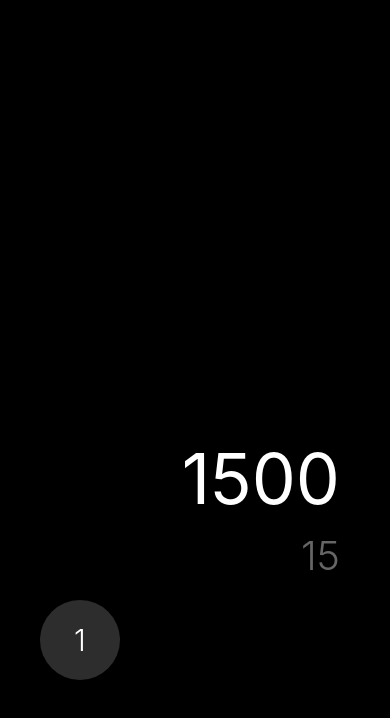
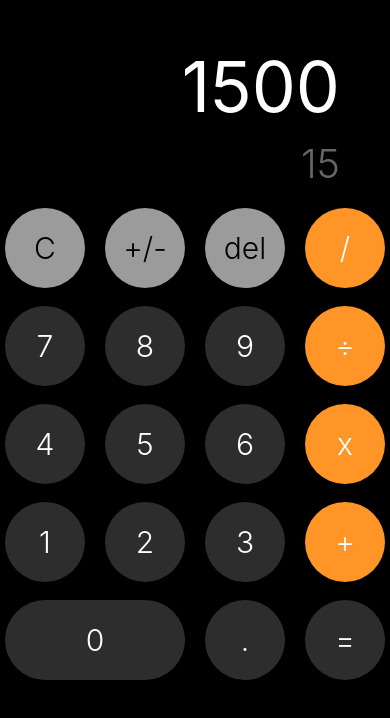
Before and after one commit to JuanIgnacioPiroso/iosCalculator, a React Native app: screen / in a window 390 px wide. Shown: the part 126-844 px from the top of the page. Built offline with nearby package versions, Linux system fonts and the light colour scheme.

Commit message:
Add Calculator buttons and update theme

```diff
--- /dev/null
+++ b/src/components/CalculatorButton.tsx
@@ -0,0 +1,34 @@
+import {Pressable, Text, View} from 'react-native';
+import {styles, colors} from '../config/theme/app-theme';
+
+interface Props {
+  label: string;
+  color?: string;
+  doubleSize?: boolean;
+  blackText?: boolean;
+}
+
+export const CalculatorButton = ({
+  label,
+  color = colors.darkGray,
+  doubleSize = false,
+  blackText = false,
+}: Props) => {
+  return (
+    <Pressable
+      style={({pressed}) => ({
+        ...styles.button,
+        backgroundColor: color,
+        width: doubleSize ? 180 : 80,
+        opacity: pressed ? 0.8 : 1,
+      })}>
+      <Text
+        style={{
+          ...styles.buttonText,
+          color: blackText ? 'black' : 'white',
+        }}>
+        {label}
+      </Text>
+    </Pressable>
+  );
+};
--- a/src/screens/CalculatorScreen.tsx
+++ b/src/screens/CalculatorScreen.tsx
@@ -1,5 +1,6 @@
 import {View, Text, Pressable} from 'react-native';
-import {styles} from '../config/theme/app-theme';
+import {colors, styles} from '../config/theme/app-theme';
+import {CalculatorButton} from '../components/CalculatorButton';
 
 export const CalculatorScreen = () => {
   return (
@@ -9,12 +10,38 @@ export const CalculatorScreen = () => {
         <Text style={styles.subResult}>15</Text>
       </View>
 
-      <View style={{flexDirection: 'row'}}>
-        <View style={styles.row}>
-          <Pressable style={styles.button}>
-            <Text style={styles.buttonText}>1</Text>
-          </Pressable>
-        </View>
+      <View style={styles.row}>
+        <CalculatorButton label="C" color={colors.lightGray} blackText />
+        <CalculatorButton label="+/-" color={colors.lightGray} blackText />
+        <CalculatorButton label="del" color={colors.lightGray} blackText />
+        <CalculatorButton label="/" color={colors.orange} />
+      </View>
+
+      <View style={styles.row}>
+        <CalculatorButton label="7" />
+        <CalculatorButton label="8" />
+        <CalculatorButton label="9" />
+        <CalculatorButton label="÷" color={colors.orange} />
+      </View>
+
+      <View style={styles.row}>
+        <CalculatorButton label="4" />
+        <CalculatorButton label="5" />
+        <CalculatorButton label="6" />
+        <CalculatorButton label="x" color={colors.orange} />
+      </View>
+
+      <View style={styles.row}>
+        <CalculatorButton label="1" />
+        <CalculatorButton label="2" />
+        <CalculatorButton label="3" />
+        <CalculatorButton label="+" color={colors.orange} />
+      </View>
+
+      <View style={styles.row}>
+        <CalculatorButton label="0" doubleSize />
+        <CalculatorButton label="." />
+        <CalculatorButton label="=" />
       </View>
     </View>
   );
```
